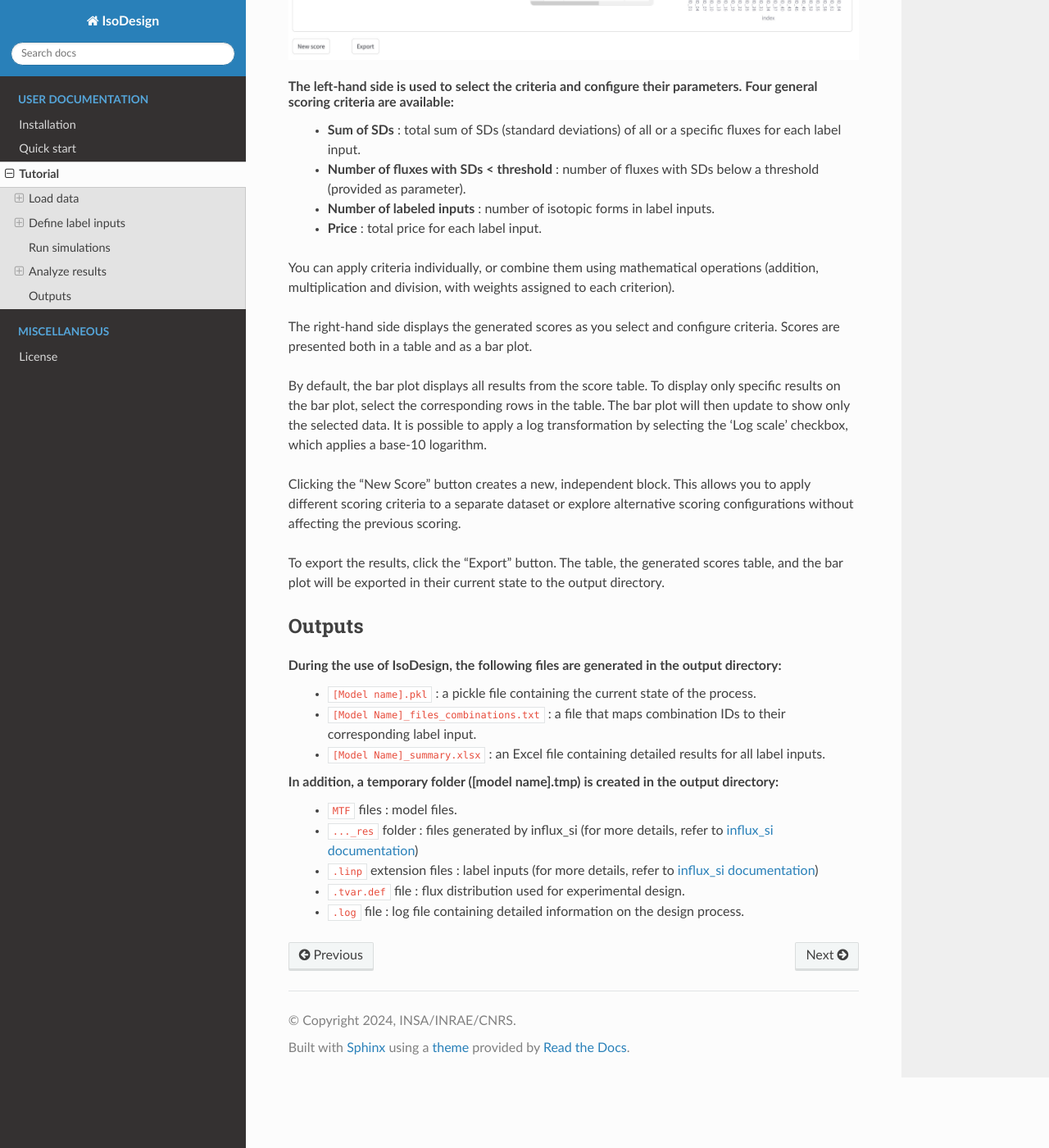
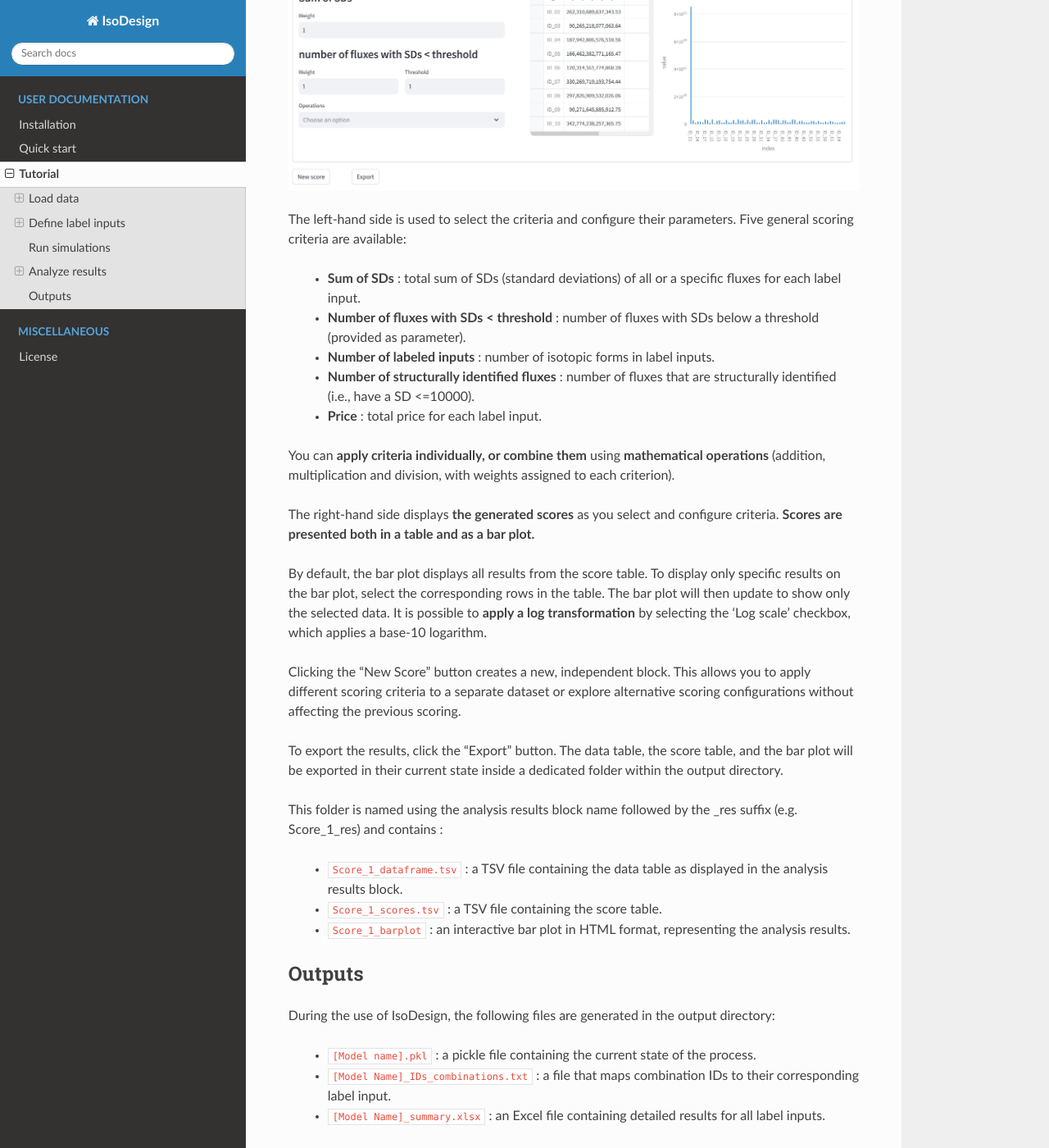
Before and after one commit to MetaboHUB-MetaToul-FluxoMet/IsoDesign, a Sphinx documentation site: the page built from docs/tutorial.rst, in a window 1280 px wide and 1400 px high, scrolled down 4889 px. Shown: the whole window at 82% size. Built offline with Sphinx 7.4.7 and the Read the Docs theme 3.1.0, drawn with Linux system fonts in a browser that asks for light colours; some of the changed text lies outside the part shown.

Commit message:
Update doc (tutorial)

```diff
--- a/docs/tutorial.rst
+++ b/docs/tutorial.rst
@@ -15,7 +15,7 @@
 indicating the type of information it contains. For more details on these files, please refer to the `influx_si software documentation
 <https://influx-si.readthedocs.io/en/latest/manual.html#>`_.
 
-IsoDesign uses as main file a network file (with the :file:`.netw` extension) as input. After selecting the input file, all associated MTF files sharing
+IsoDesign uses as main file **a network file** (with the :file:`.netw` extension) as input. After selecting the input file, all associated MTF files sharing
 the same prefix are automatically detected and loaded. A new section, "Network Analysis", then appears, presenting multiple tabs to explore the model.
 
 Network analysis section
@@ -29,7 +29,7 @@
 :Network: list all reactions present in the network, with the metabolic pathways they belong to (if specified in the :file:`.netw` file).
 :Concentrations: Describes the stationary concentration measurements contained in the :file:`.mmet` file. This tab appears only if such a file is present.
 
-After a model is successfully loaded, go to the next page to define the isotopic forms of the substrate(s) to be consider for experimental design.
+After a model is successfully loaded, go to the next page to **define the isotopic forms of the substrate(s)** to be consider for experimental design.
 
 .. _labels_input:
 Define label inputs
@@ -38,7 +38,7 @@
 Define isotopic forms
 ~~~~~~~~~~~~~~~~~~~~~~~~~~~~~~~
 
-This section allows you to configure the labeling parameters, including the proportions, and, if desired, the price of all isotopic forms of the substrate(s) to consider when designing the experiment.
+This section allows you to configure the **labeling parameters**, including **the proportions**, and, if desired, **the price** of all isotopic forms of the substrate(s) to consider when designing the experiment.
 
 .. image:: _static/isotopic_form_config.jpg
 
@@ -86,7 +86,7 @@
 .. _simulation_options:
 Run simulations
 ------------------------
-This page enables you to configure simulations settings and run simulations using `influx_si <https://influx-si.readthedocs.io/en/latest/>`_. You can choose the desired influx_si mode
+This page enables you to **configure simulations settings** and run simulations using `influx_si <https://influx-si.readthedocs.io/en/latest/>`_. You can choose the desired influx_si mode
 for simulations:
 
       * **influx_s** (stationary experiments)
@@ -94,13 +94,14 @@
 
 Default options are pre-selected. You can remove these options if needed or add new ones manually in the “Add option” field.
 For detailed information on available options, consult the `influx_si documentation <https://influx-si.readthedocs.io/en/latest/manual.html#influx-si-command-line-options>`_.
-The page displays the total number of label inputs considered and the command that will be executed in influx_si.
 
 .. note::
    When adding an option manually, enter the option name with the :samp:`--` prefix (e.g., use “--fullsys” and not “fullsys”).
 
+The page displays the total number of label inputs considered and the command that will be executed in influx_si.
 
 Two buttons are available:
+
    * **Start simulation** to launches the simulations.
    * **Interrupt simulation** to stops the simulations.
 
@@ -114,22 +115,26 @@
 
 .. image:: _static/analyze_results_page.jpg
 
+The block name can be edited by clicking the button with the pencil icon.
+
 The raw simulation results are displayed in a table with the following columns:
+
    * **Name** : flux names,
    * **Kind** : types (NET, XCH, METAB),
    * **Initial flux value** : initial flux values (from the "Value" column in :file:`.tvar` file),
-   * **Value** : flux values used for simulations,
+   * **Value** : simulated flux values,
    * **Value difference** : difference between the initial and simulated flux values,
    * **ID..**. : Flux standard deviation for a given label input.
 
 To filter the table, click on "Apply a filter". The table can be filtered based on the following criteria:
-   * Flux : flux names
-   * Kind : flux types (NET, XCH, METAB)
-   * Pathway : metabolic pathways (if specified in the :file:`.netw` file)
+
+   * **Flux** : flux names
+   * **Kind** : flux types (NET, XCH, METAB)
+   * **Pathway** : metabolic pathways (if specified in the :file:`.netw` file)
 
 .. note::
    To view the isotopic composition within the IDs, a file is generated in the output directory. This file is named as the main
-   model file with the suffix :file:`_files_combinations.txt.`. For more details, refer to the :ref:`outputs` section.
+   model file with the suffix :file:`_IDs_combinations.txt.`. For more details, refer to the :ref:`outputs` section.
 
 Scoring criteria
 ~~~~~~~~~~~~~~~~~~~~~
@@ -138,39 +143,49 @@
 
 .. image:: _static/scoring_criteria.JPG
 
-The left-hand side is used to select the criteria and configure their parameters. Four general scoring criteria are available:
+The left-hand side is used to select the criteria and configure their parameters. Five general scoring criteria are available:
+
    * **Sum of SDs** : total sum of SDs (standard deviations) of all or a specific fluxes for each label input.
    * **Number of fluxes with SDs < threshold** : number of fluxes with SDs below a threshold (provided as parameter).
    * **Number of labeled inputs** : number of isotopic forms in label inputs.
+   * **Number of structurally identified fluxes** : number of fluxes that are structurally identified (i.e., have a SD <=10000).
    * **Price** : total price for each label input.
 
-You can apply criteria individually, or combine them using mathematical operations (addition, multiplication and division, with weights assigned to each criterion).
+You can **apply criteria individually, or combine them** using **mathematical operations** (addition, multiplication and division, with weights assigned to each criterion).
 
-The right-hand side displays the generated scores as you select and configure criteria. Scores are presented both in a table and as
-a bar plot.
+The right-hand side displays **the generated scores** as you select and configure criteria. **Scores are presented both in a table and as
+a bar plot.**
 
 By default, the bar plot displays all results from the score table. To display only specific results on the bar plot, select
 the corresponding rows in the table. The bar plot will then update to show only the selected data.
-It is possible to apply a log transformation by selecting the 'Log scale' checkbox, which applies a base-10 logarithm.
+It is possible to **apply a log transformation** by selecting the 'Log scale' checkbox, which applies a base-10 logarithm.
 
 Clicking the “New Score” button creates a new, independent block. This allows you to apply different scoring criteria to a separate
 dataset or explore alternative scoring configurations without affecting the previous scoring.
 
-To export the results, click the “Export” button. The table, the generated scores table, and the bar plot will be exported in their current state
-to the output directory.
+To export the results, click the “Export” button. The data table, the score table, and the bar plot will be exported in their current state
+inside a dedicated folder within the output directory.
+
+This folder is named using the analysis results block name followed by the _res suffix (e.g. Score_1_res) and contains :
+
+   * :file:`Score_1_dataframe.tsv` : a TSV file containing the data table as displayed in the analysis results block.
+   * :file:`Score_1_scores.tsv` : a TSV file containing the score table.
+   * :file:`Score_1_barplot` : an interactive bar plot in HTML format, representing the analysis results.
 
 .. _outputs:
 Outputs
 ------------------------
 
 During the use of IsoDesign, the following files are generated in the output directory:
+
    * :file:`[Model name].pkl` : a pickle file containing the current state of the process.
-   * :file:`[Model Name]_files_combinations.txt` : a file that maps combination IDs to their corresponding label input.
+   * :file:`[Model Name]_IDs_combinations.txt` : a file that maps combination IDs to their corresponding label input.
    * :file:`[Model Name]_summary.xlsx` : an Excel file containing detailed results for all label inputs.
 
 In addition, a temporary folder ([model name].tmp) is created in the output directory:
+
    * :file:`MTF` files : model files.
-   * :file:`..._res` folder : files generated by influx_si (for more details, refer to `influx_si documentation <https://influx-si.readthedocs.io/en/latest/manual.html#output-format>`_)
-   * :file:`.linp` extension files : label inputs (for more details, refer to `influx_si documentation <https://influx-si.readthedocs.io/en/latest/manual.html#linp>`_)
+   * :file:`..._res` folder : files generated by influx_si (for more details, refer to `influx_si documentation <https://influx-si.readthedocs.io/en/latest/manual.html#output-format>`_).
+   * :file:`.linp` files : label inputs (for more details, refer to `influx_si documentation <https://influx-si.readthedocs.io/en/latest/manual.html#linp>`_).
    * :file:`.tvar.def` file : flux distribution used for experimental design.
-   * :file:`.log` file : log file containing detailed information on the design process.
+   * :file:`.log` file : a detailed log file of events recorded during tool usage.
```
